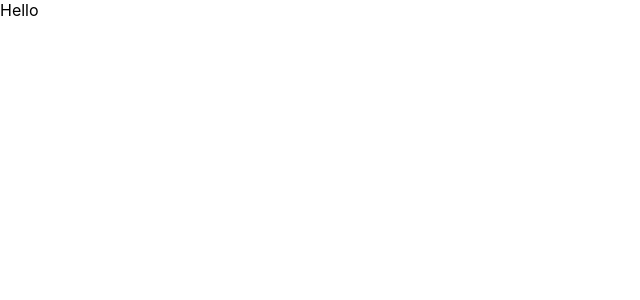
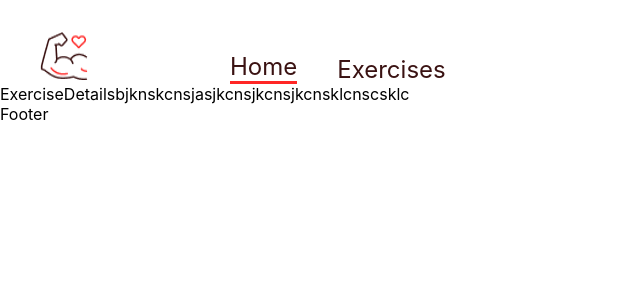
Before and after one commit to vicowiti/gold-s-gym, a React (Vite) app: page /exercise/1 in a window 1280 px wide. Shown: the top 300 px of the page, without its empty margins (0-640 px from the left). Built offline with nearby package versions, Linux system fonts and the light colour scheme.

Commit message:
added the navbar

```diff
--- a/src/App.jsx
+++ b/src/App.jsx
@@ -1,5 +1,21 @@
+import { Box } from "@mui/material";
+import { Routes, Route } from "react-router-dom";
+import Footer from "./components/Footer";
+import Navbar from "./components/Navbar";
+import ExerciseDetail from "./pages/ExerciseDetail";
+import Home from "./pages/Home";
+
 function App() {
-  return <div>Hello</div>;
+  return (
+    <Box width="400px" sx={{ width: { xl: "1488px" } }} m="auto">
+      <Navbar />
+      <Routes>
+        <Route path="/" element={<Home />} />
+        <Route path="/exercise/:id" element={<ExerciseDetail />} />
+      </Routes>
+      <Footer />
+    </Box>
+  );
 }
 
 export default App;
--- /dev/null
+++ b/src/components/Footer.jsx
@@ -0,0 +1,7 @@
+import React from "react";
+
+const Footer = () => {
+  return <div>Footer</div>;
+};
+
+export default Footer;
--- /dev/null
+++ b/src/components/Navbar.jsx
@@ -0,0 +1,47 @@
+import React from "react";
+import { Link } from "react-router-dom";
+import { Stack } from "@mui/material";
+import Logo from "../assets/images/Logo.png";
+
+const Navbar = () => {
+  return (
+    <Stack
+      direction="row"
+      justifyContent="space-around"
+      sx={{
+        gap: { sm: "122px", xs: "40px" },
+        marginTop: { sm: "32px", xs: "20px" },
+        justifyContent: "none",
+        px: "20px",
+      }}
+    >
+      <Link to="/">
+        <img
+          src={Logo}
+          alt="Logo"
+          style={{ width: "48px", height: "48px", margin: "0 20px" }}
+        />
+      </Link>
+      <Stack direction="row" gap="40px" fontSize="24px" alignItems="flex-end">
+        <Link
+          to="/"
+          style={{
+            textDecoration: "none",
+            color: "#3a1212",
+            borderBottom: "3px solid #ff2625",
+          }}
+        >
+          Home
+        </Link>
+        <a
+          href="#exercises"
+          style={{ textDecoration: "none", color: "#3a1212" }}
+        >
+          Exercises
+        </a>
+      </Stack>
+    </Stack>
+  );
+};
+
+export default Navbar;
--- a/src/main.jsx
+++ b/src/main.jsx
@@ -1,10 +1,13 @@
-import React from 'react'
-import ReactDOM from 'react-dom/client'
-import App from './App'
-import './index.css'
+import React from "react";
+import ReactDOM from "react-dom/client";
+import { BrowserRouter } from "react-router-dom";
+import App from "./App";
+import "./index.css";
 
-ReactDOM.createRoot(document.getElementById('root')).render(
+ReactDOM.createRoot(document.getElementById("root")).render(
   <React.StrictMode>
-    <App />
+    <BrowserRouter>
+      <App />
+    </BrowserRouter>
   </React.StrictMode>
-)
+);
--- /dev/null
+++ b/src/pages/ExerciseDetail.jsx
@@ -0,0 +1,7 @@
+import React from "react";
+
+const ExerciseDetail = () => {
+  return <div>ExerciseDetailsbjknskcnsjasjkcnsjkcnsjkcnsklcnscsklc</div>;
+};
+
+export default ExerciseDetail;
--- /dev/null
+++ b/src/pages/Home.jsx
@@ -0,0 +1,7 @@
+import React from "react";
+
+const Home = () => {
+  return <div>Home</div>;
+};
+
+export default Home;
```
